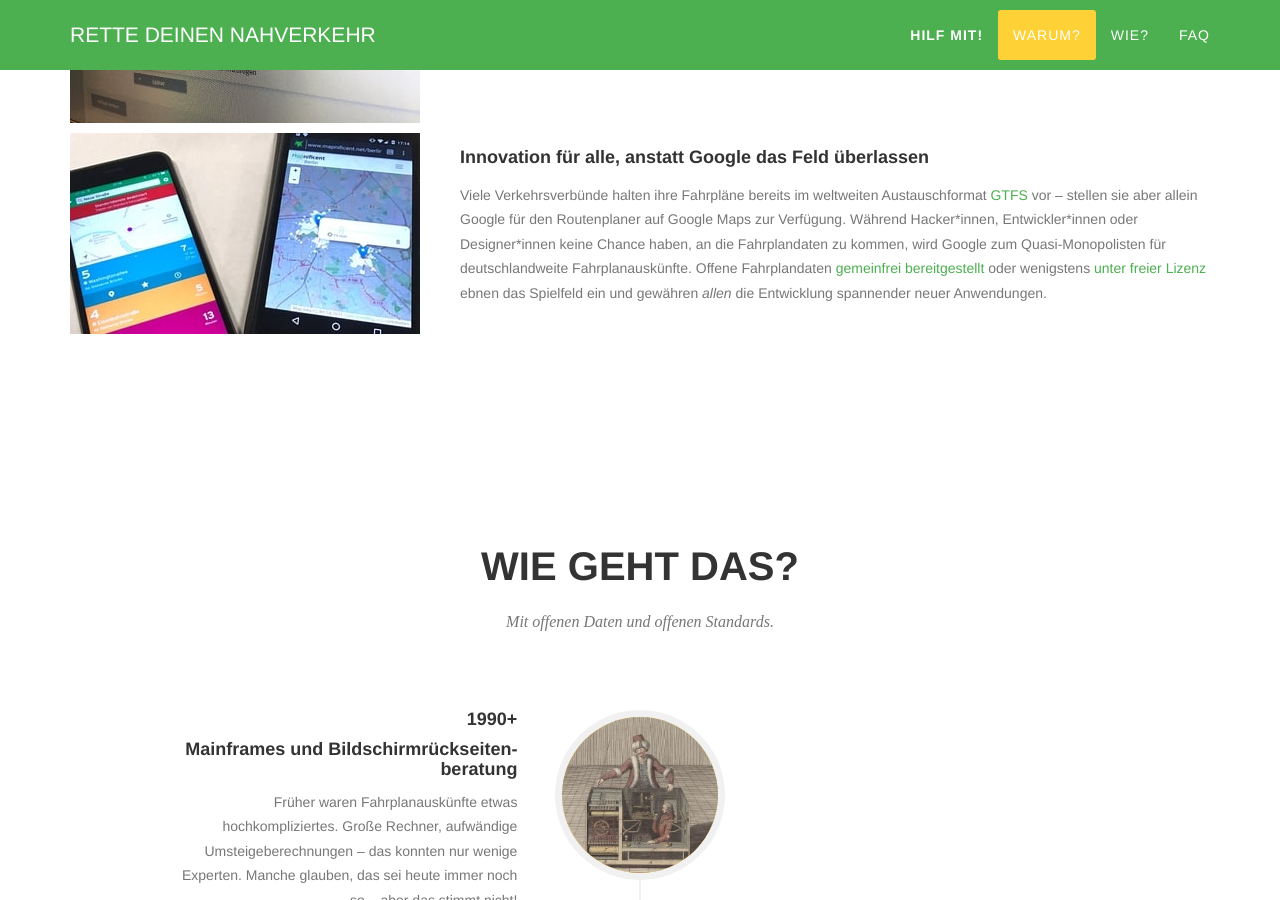
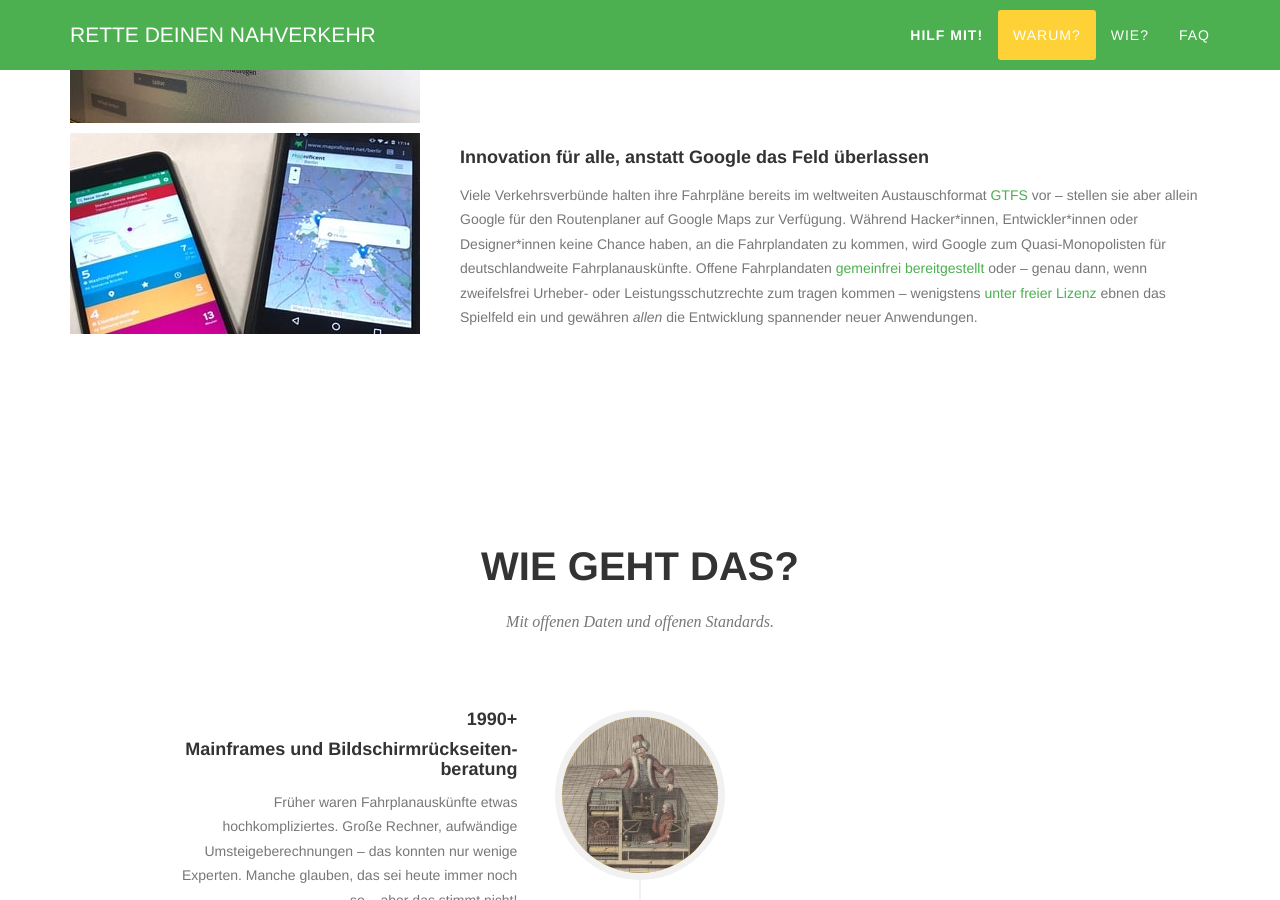
Before and after one commit to okfde/rettedeinennahverkehr, a Jekyll site: the page built from index.html, in a window 1280 px wide and 900 px high, scrolled down 1830 px. Built offline with Jekyll 4.4.1, drawn with Linux system fonts in a browser that asks for light colours; comment, search, counter and statistics services are not loaded.

Commit message:
rephrased

```diff
--- a/_includes/why.html
+++ b/_includes/why.html
@@ -34,7 +34,7 @@
                 </div>
                 <div class="col-md-8">
                     <h4 class="service-heading">Innovation für alle, anstatt Google das Feld überlassen</h4>
-                    <p class="text-muted">Viele Verkehrsverbünde halten ihre Fahrpläne bereits im weltweiten Austauschformat <a href="https://de.wikipedia.org/wiki/General_Transit_Feed_Specification">GTFS</a> vor – stellen sie aber allein Google für den Routenplaner auf Google Maps zur Verfügung. Während Hacker*innen, Entwickler*innen oder Designer*innen keine Chance haben, an die Fahrplandaten zu kommen, wird Google zum Quasi-Monopolisten für deutschlandweite Fahrplanauskünfte. Offene Fahrplandaten <a href="http://simia.net/wiki/Free_data">gemeinfrei bereitgestellt</a> oder wenigstens <a href="http://opendefinition.org/licenses/">unter freier Lizenz</a> ebnen das Spielfeld ein und gewähren <em>allen</em> die Entwicklung spannender neuer Anwendungen.</p>
+                    <p class="text-muted">Viele Verkehrsverbünde halten ihre Fahrpläne bereits im weltweiten Austauschformat <a href="https://de.wikipedia.org/wiki/General_Transit_Feed_Specification">GTFS</a> vor – stellen sie aber allein Google für den Routenplaner auf Google Maps zur Verfügung. Während Hacker*innen, Entwickler*innen oder Designer*innen keine Chance haben, an die Fahrplandaten zu kommen, wird Google zum Quasi-Monopolisten für deutschlandweite Fahrplanauskünfte. Offene Fahrplandaten <a href="http://simia.net/wiki/Free_data">gemeinfrei bereitgestellt</a> oder – genau dann, wenn zweifelsfrei Urheber- oder Leistungsschutzrechte zum tragen kommen – wenigstens <a href="http://opendefinition.org/licenses/">unter freier Lizenz</a> ebnen das Spielfeld ein und gewähren <em>allen</em> die Entwicklung spannender neuer Anwendungen.</p>
                 </div>
             </div>
 
```
